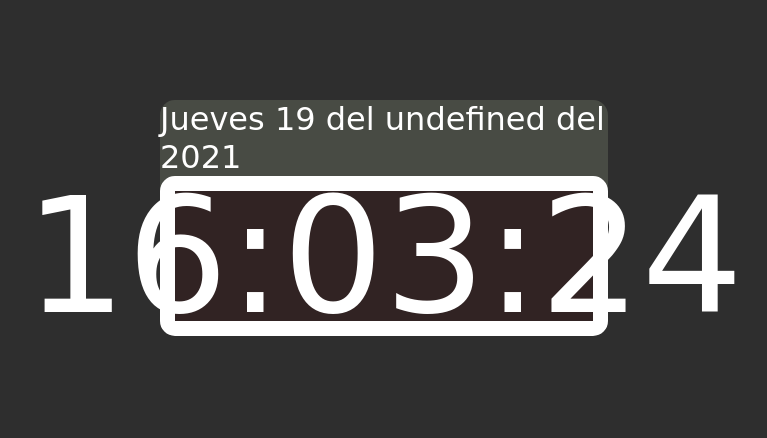
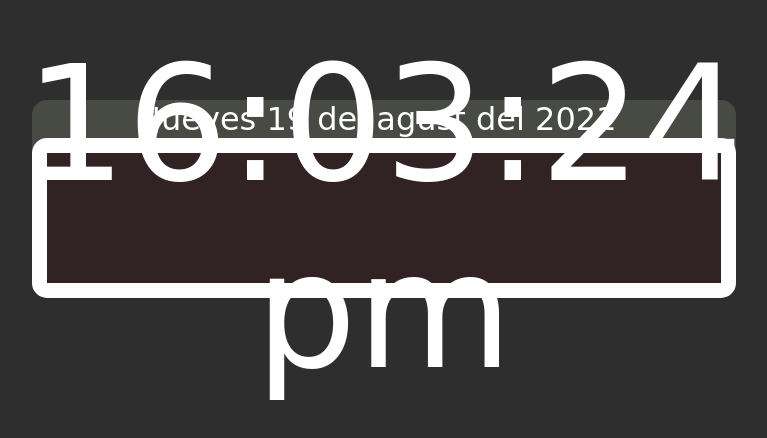
Before and after one commit to Francocalvino/clock, a plain HTML site: page index.html in a window 1280 px wide. Shown: the part 240-678 px from the top of the page, without its empty margins (256-1023 px from the left). Drawn offline with Linux system fonts and the light colour scheme; a web font is replaced by a local one.

Commit message:
arreglado los meses

```diff
--- a/clock.js
+++ b/clock.js
@@ -12,22 +12,27 @@
     let numberDay = date.getDate();
     let month = date.getMonth();
     let year = date.getFullYear();
+    let am_pm = "AM";
 
     let weekdays = ['Domingo','Lunes','Martes','Miercoles','Jueves','Viernes','Sabado'];
 
-    let monthNames = ['Jan','Feb','Mar','Apr','May','Jun','Jul'];
+    let monthNames = ['Jan','Feb','Mar','Apr','May','Jun','Jul','agust','sept','oct','nov','dic'];
 
     if( minutes < 10 ){
         minutes = "0" + minutes;
     } if ( seconds < 10 ){
         seconds = "0" + seconds;
+    } if (hours > 12 ){
+        am_pm = "pm"
     }
 
 
     const nombreDia = weekdays[dayName];
     const nombreMes = monthNames[month];
 
-    clock.textContent = hours + ":" + minutes + ":" + seconds;
+    clock.textContent = hours + ":" + minutes + ":" + seconds + " " + am_pm ;
 
-    data.textContent = nombreDia + " " + numberDay + " del " + nombreMes + " del " + year ;
+    data.textContent = nombreDia + " " + numberDay + " del " + nombreMes + " del " + year  ;
+
+
    });
--- a/style.css
+++ b/style.css
@@ -24,7 +24,7 @@
     background-color: rgb(72, 75, 68);
     color: white;
     border-radius:15px;
-    width: 35vw;
+    width: 55vw;
     height: 15vh;
 }
 .clock{
@@ -39,13 +39,7 @@
     border: 15px solid white;
     border-radius:15px;
 }
-/* .clock p {
-    display: flex;
-    background-color:grey;
-    border-color: 15px solid rgb(97, 88, 88);
-    height: 150px;
-    align-items: center;
-} */
+
 
 .data {
     display: flex;
```
